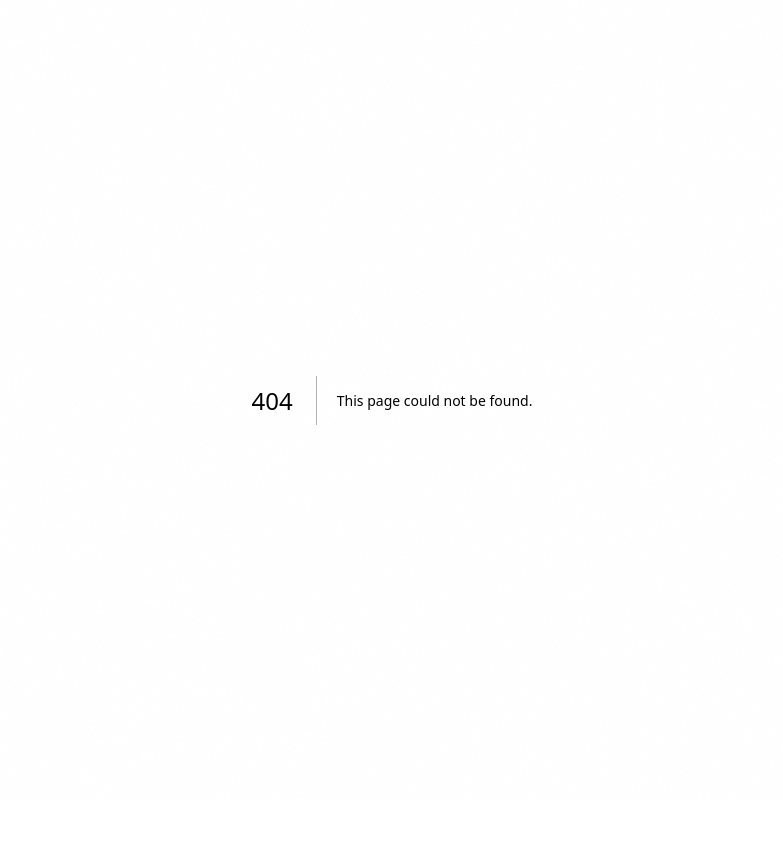
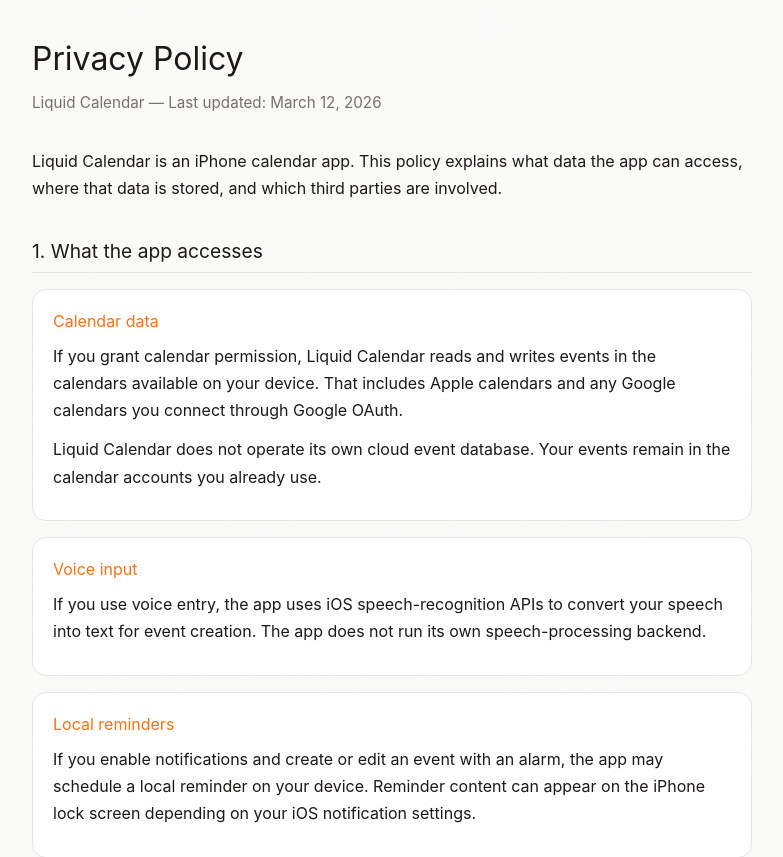
Before and after one commit to tanglefast23/liquid-calendar-website-final, a Next.js app: page /privacy-policy in a window 1280 px wide. Before the commit this address had no page. Shown: the top 857 px of the page, without its empty margins (248-1031 px from the left). Before the commit the page ends 800 px from the top, so only its background shows below. Built offline with nearby package versions, Linux system fonts and the light colour scheme.

Commit message:
Serve privacy policy at extensionless route

```diff
--- /dev/null
+++ b/src/app/privacy-policy/page.tsx
@@ -0,0 +1,32 @@
+import fs from "node:fs";
+import path from "node:path";
+import type { Metadata } from "next";
+
+export const metadata: Metadata = {
+  title: "Liquid Calendar — Privacy Policy",
+  description: "Privacy Policy for Liquid Calendar.",
+};
+
+function readPrivacyPolicyHtml() {
+  const sourcePath = path.join(process.cwd(), "public", "privacy-policy.html");
+  const html = fs.readFileSync(sourcePath, "utf8");
+
+  const styleMatch = html.match(/<style>([\s\S]*?)<\/style>/i);
+  const bodyMatch = html.match(/<body[^>]*>([\s\S]*?)<\/body>/i);
+
+  return {
+    styles: styleMatch?.[1] ?? "",
+    body: bodyMatch?.[1] ?? html,
+  };
+}
+
+export default function PrivacyPolicyPage() {
+  const { styles, body } = readPrivacyPolicyHtml();
+
+  return (
+    <>
+      {styles ? <style dangerouslySetInnerHTML={{ __html: styles }} /> : null}
+      <div dangerouslySetInnerHTML={{ __html: body }} />
+    </>
+  );
+}
--- a/src/components/sections/footer.tsx
+++ b/src/components/sections/footer.tsx
@@ -18,7 +18,7 @@
                 Stack
               </a>
               <a
-                href="/privacy-policy.html"
+                href="/privacy-policy"
                 className="text-sm text-zinc-500 hover:text-zinc-300 transition-colors"
               >
                 Privacy Policy
```
